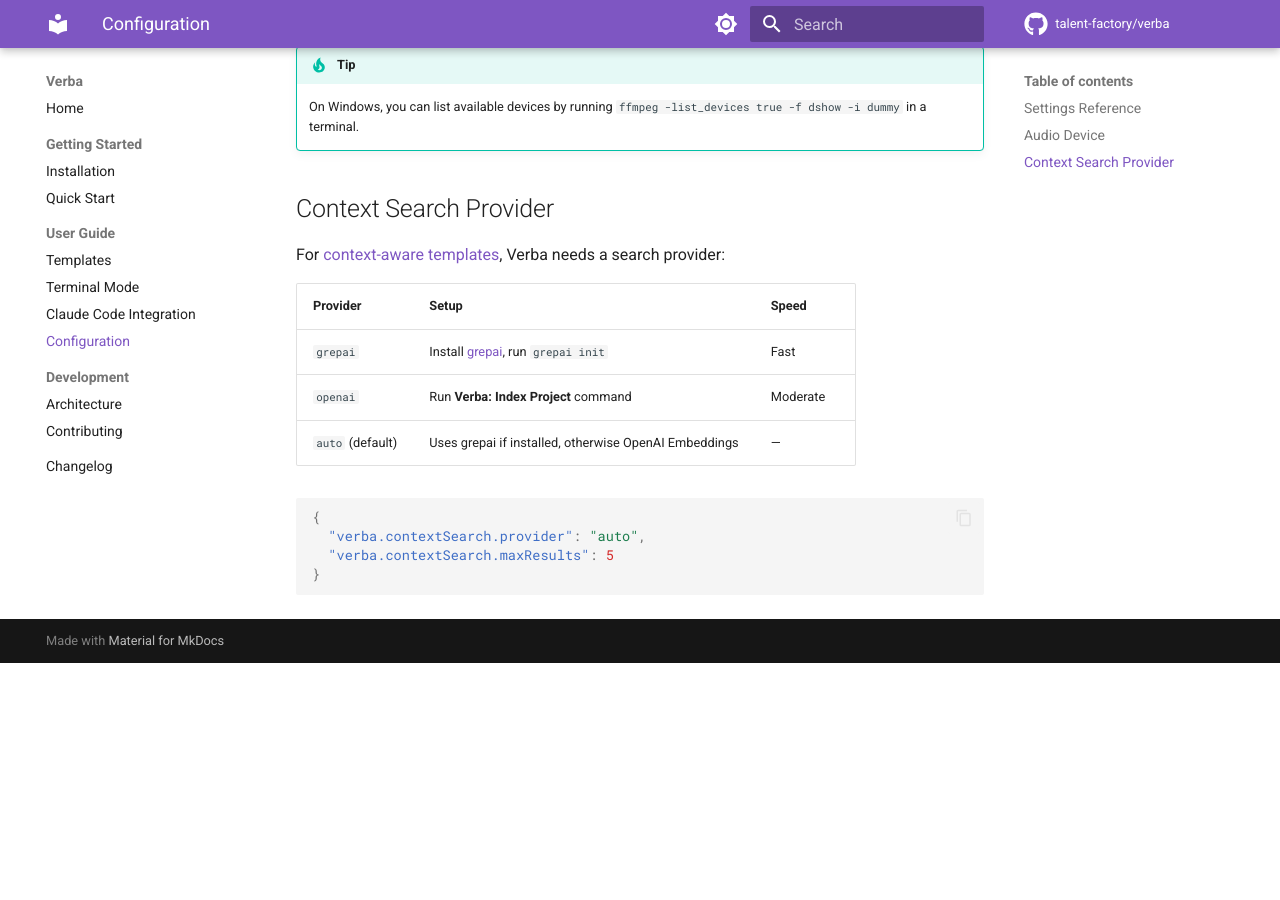
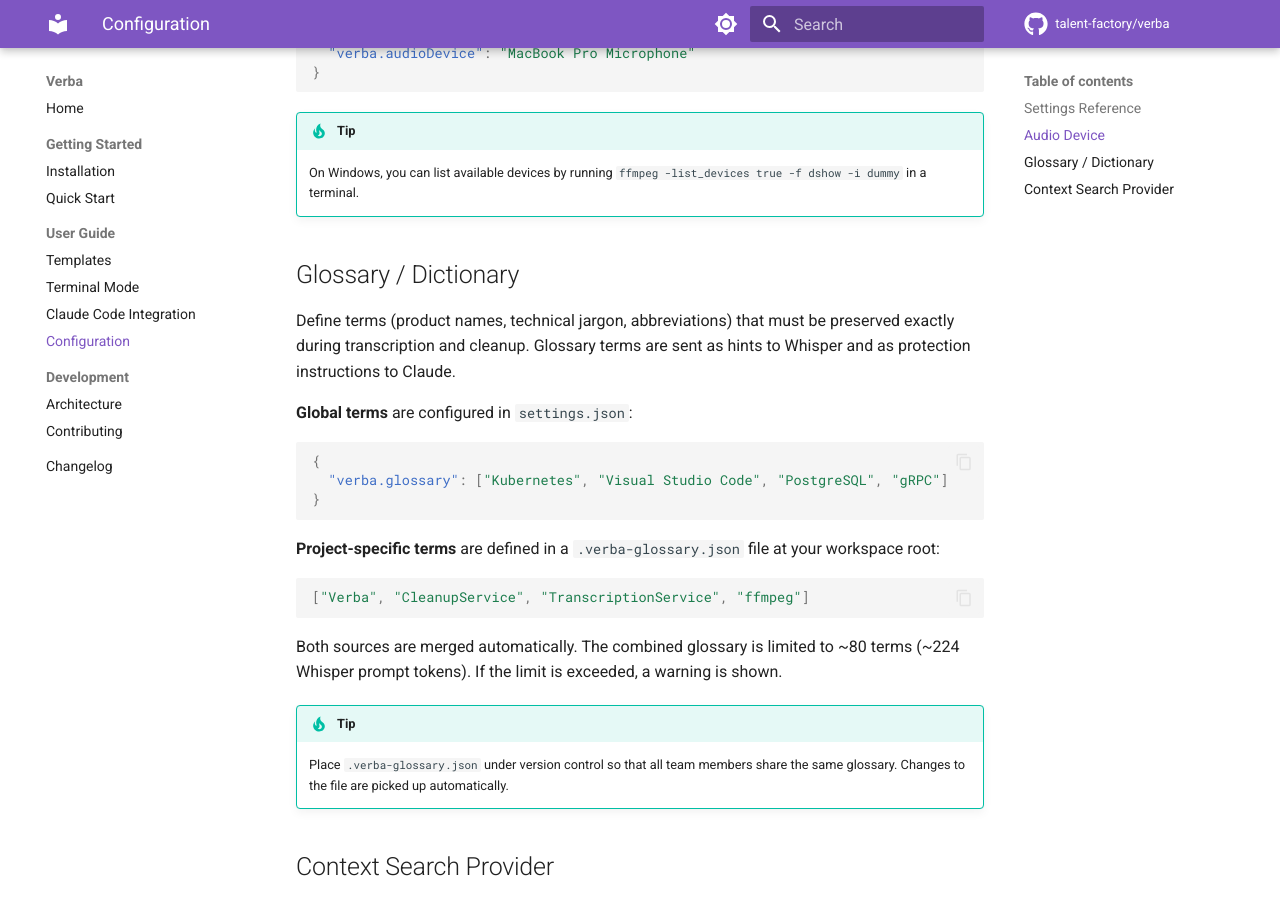
Before and after one commit to talent-factory/verba, an MkDocs documentation site: the page built from docs/guide/configuration.md, in a window 1280 px wide and 900 px high, scrolled down 973 px. Built offline with MkDocs 1.6.1 and Material for MkDocs 9.7.7, drawn with Linux system fonts in a browser that asks for light colours; comment, search, counter and statistics services are not loaded; before the commit the page ends 1636 px from its top, so only the background shows below that; some of the changed text lies outside the part shown.

Commit message:
docs: add Glossary/Dictionary feature documentation
Co-Authored-By: Claude Opus 4.6 <noreply@anthropic.com>

````diff
--- a/docs/guide/configuration.md
+++ b/docs/guide/configuration.md
@@ -9,6 +9,7 @@ All Verba settings are configured in VS Code's `settings.json`.
 | `verba.audioDevice` | String | `""` | Audio input device name. Leave empty for system default. |
 | `verba.templates` | Array | 8 built-in templates | Prompt templates for post-processing. See [Templates](templates.md). |
 | `verba.terminal.executeCommand` | Boolean | `false` | If `true`, sends Enter after inserting text into the terminal. |
+| `verba.glossary` | Array | `[]` | Terms preserved during transcription and cleanup (limit: ~80 terms). |
 | `verba.contextSearch.provider` | String | `"auto"` | Context search provider: `auto`, `grepai`, or `openai`. |
 | `verba.contextSearch.maxResults` | Number | `5` | Number of context snippets per dictation (1-20). |
 
@@ -28,6 +29,29 @@ By default, Verba uses the system default microphone. To select a specific devic
 !!! tip
     On Windows, you can list available devices by running `ffmpeg -list_devices true -f dshow -i dummy` in a terminal.
 
+## Glossary / Dictionary
+
+Define terms (product names, technical jargon, abbreviations) that must be preserved exactly during transcription and cleanup. Glossary terms are sent as hints to Whisper and as protection instructions to Claude.
+
+**Global terms** are configured in `settings.json`:
+
+```json
+{
+  "verba.glossary": ["Kubernetes", "Visual Studio Code", "PostgreSQL", "gRPC"]
+}
+```
+
+**Project-specific terms** are defined in a `.verba-glossary.json` file at your workspace root:
+
+```json
+["Verba", "CleanupService", "TranscriptionService", "ffmpeg"]
+```
+
+Both sources are merged automatically. The combined glossary is limited to ~80 terms (~224 Whisper prompt tokens). If the limit is exceeded, a warning is shown.
+
+!!! tip
+    Place `.verba-glossary.json` under version control so that all team members share the same glossary. Changes to the file are picked up automatically.
+
 ## Context Search Provider
 
 For [context-aware templates](templates.md#context-aware-templates), Verba needs a search provider:
````
Also changed, not shown: CHANGELOG.md (+1 -0 lines), CLAUDE.md (+3 -2 lines), README.md (+4 -2 lines), docs/guide/templates.md (+4 -0 lines).
